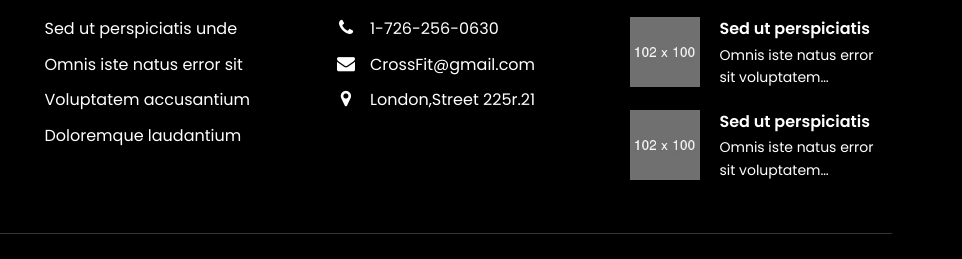
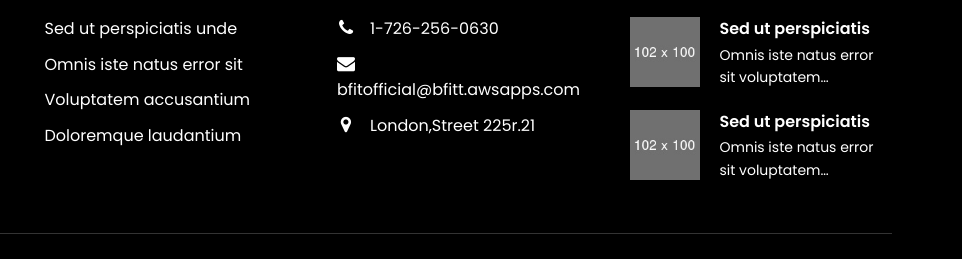
Before and after one commit to BFitBuild/LandingPage, a plain HTML site: page index.html in a window 1280 px wide. Shown: the part 9595-9854 px from the top of the page, 318-1280 px from the left. Drawn offline with Linux system fonts and the light colour scheme.

Commit message:
added company email

```diff
--- a/index.html
+++ b/index.html
@@ -557,7 +557,7 @@
 					<h3>Contact us</h3>
 					<ul class="footer-cont">
 						<li><i class="fa fa-phone" aria-hidden="true"></i><a href="tel:18004886040">1-726-256-0630</a></li>
-						<li><i class="fa fa-envelope" aria-hidden="true"></i><a href="mailto:crossFit@gmail.com">CrossFit@gmail.com</a></li>
+						<li><i class="fa fa-envelope" aria-hidden="true"></i><a href="mailto:bfitofficial@bfitt.awsapps.com">bfitofficial@bfitt.awsapps.com</a></li>
 						<li><i class="fa fa-map-marker" aria-hidden="true"></i><a href="contacts.html">London,Street 225r.21</a></li>
 					</ul>
 				</div>
```
